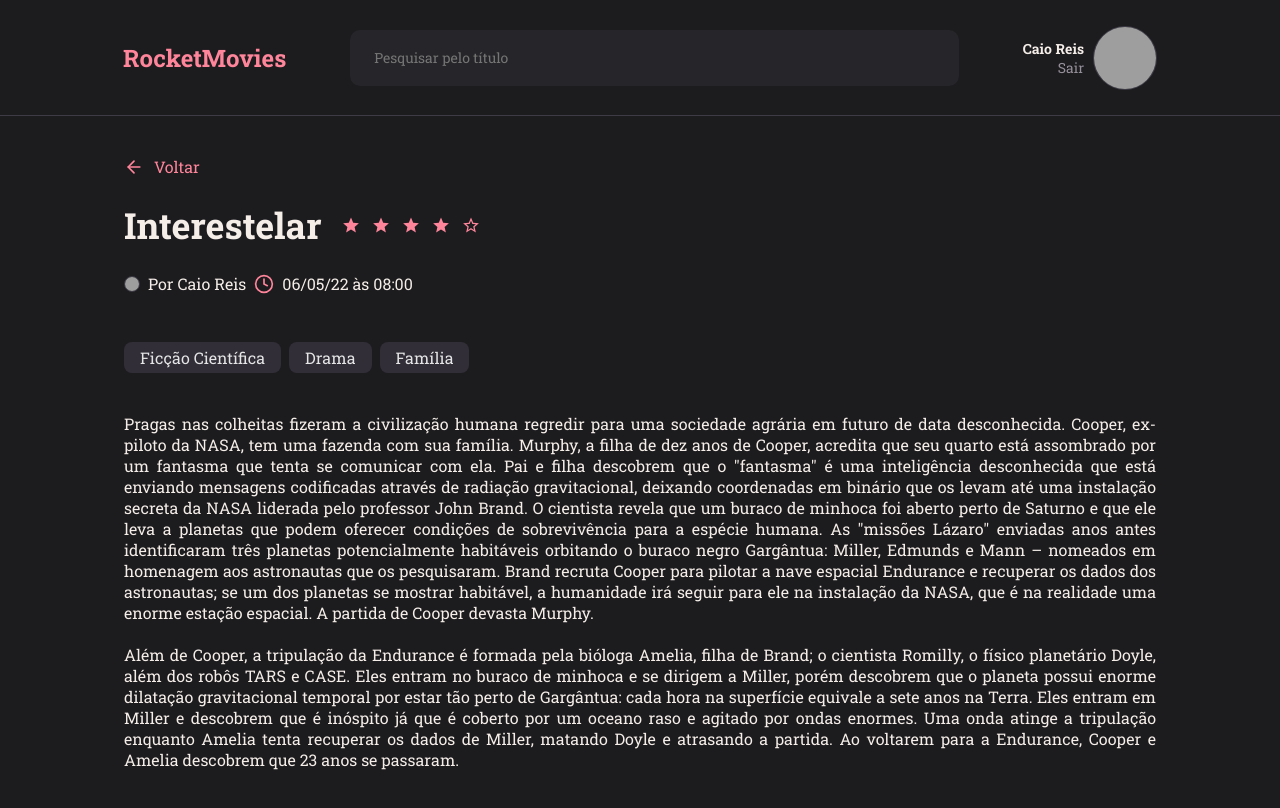
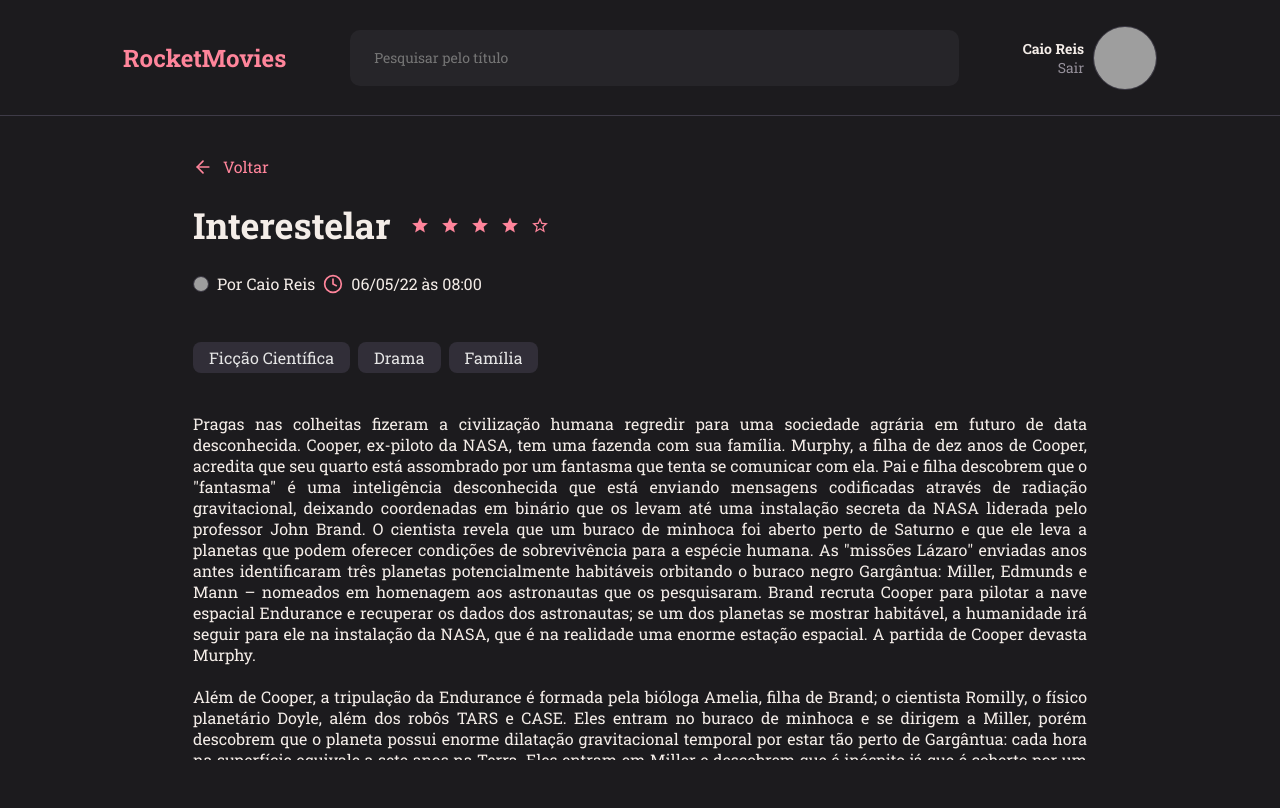
Before and after one commit to iCaioReis/Explorer-Stage09-Desafio-RocketMovies, a React (Vite) app in the folder RocketMovies/: page / in a window 1280 px wide. Built offline with nearby package versions, Linux system fonts and the light colour scheme; grey boxes are pictures that could not be loaded.

Commit message:
Finished MoviePreview page

```diff
--- a/RocketMovies/src/pages/MoviePreview/index.jsx
+++ b/RocketMovies/src/pages/MoviePreview/index.jsx
@@ -43,6 +43,10 @@ export function MoviePreview() {
                     <br />
                     <br />
                     Além de Cooper, a tripulação da Endurance é formada pela bióloga Amelia, filha de Brand; o cientista Romilly, o físico planetário Doyle, além dos robôs TARS e CASE. Eles entram no buraco de minhoca e se dirigem a Miller, porém descobrem que o planeta possui enorme dilatação gravitacional temporal por estar tão perto de Gargântua: cada hora na superfície equivale a sete anos na Terra. Eles entram em Miller e descobrem que é inóspito já que é coberto por um oceano raso e agitado por ondas enormes. Uma onda atinge a tripulação enquanto Amelia tenta recuperar os dados de Miller, matando Doyle e atrasando a partida. Ao voltarem para a Endurance, Cooper e Amelia descobrem que 23 anos se passaram.
+
+                    Além de Cooper, a tripulação da Endurance é formada pela bióloga Amelia, filha de Brand; o cientista Romilly, o físico planetário Doyle, além dos robôs TARS e CASE. Eles entram no buraco de minhoca e se dirigem a Miller, porém descobrem que o planeta possui enorme dilatação gravitacional temporal por estar tão perto de Gargântua: cada hora na superfície equivale a sete anos na Terra. Eles entram em Miller e descobrem que é inóspito já que é coberto por um oceano raso e agitado por ondas enormes. Uma onda atinge a tripulação enquanto Amelia tenta recuperar os dados de Miller, matando Doyle e atrasando a partida. Ao voltarem para a Endurance, Cooper e Amelia descobrem que 23 anos se passaram.
+
+                    Além de Cooper, a tripulação da Endurance é formada pela bióloga Amelia, filha de Brand; o cientista Romilly, o físico planetário Doyle, além dos robôs TARS e CASE. Eles entram no buraco de minhoca e se dirigem a Miller, porém descobrem que o planeta possui enorme dilatação gravitacional temporal por estar tão perto de Gargântua: cada hora na superfície equivale a sete anos na Terra. Eles entram em Miller e descobrem que é inóspito já que é coberto por um oceano raso e agitado por ondas enormes. Uma onda atinge a tripulação enquanto Amelia tenta recuperar os dados de Miller, matando Doyle e atrasando a partida. Ao voltarem para a Endurance, Cooper e Amelia descobrem que 23 anos se passaram.
                 </p>
 
             </main>
--- a/RocketMovies/src/pages/MoviePreview/styles.js
+++ b/RocketMovies/src/pages/MoviePreview/styles.js
@@ -1,12 +1,31 @@
 import styled from "styled-components";
 
-export const Container = styled.div `
+export const Container = styled.div`
     width: 100%;
     height: 100vh;
 
+    display: grid;
+    grid-template-rows: 116px auto;
+    grid-template-areas:
+    "header"
+    "content";
+
+    ::-webkit-scrollbar {
+        width: 8px;
+    }
+
+    ::-webkit-scrollbar-thumb{
+        background-color:  ${({ theme }) => theme.COLORS.THEME_COLOR};
+        border-radius: 20px;
+    }
+
     > main {
-        padding: 40px 124px;
+        max-width: 1140px;
+        margin: 40px auto;
+        padding: 0 123px;
 
+        overflow-y: auto;
+        grid-area: content;
 
         svg {
             color:  ${({ theme }) => theme.COLORS.THEME_COLOR};
```
